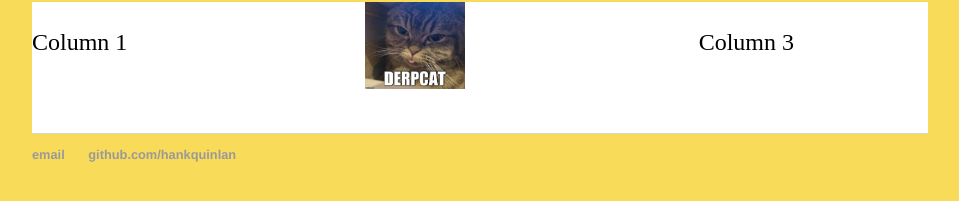
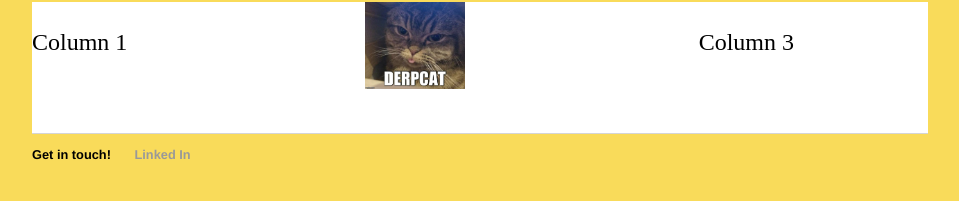
Before and after one commit to sandkinz/sandkinz.github.io, a Jekyll site: the page built from index.html, in a window 1280 px wide. Shown: the part 179-380 px from the top of the page, without its empty margins (160-1119 px from the left). Built offline with Jekyll 4.4.1, drawn with Linux system fonts in a browser that asks for light colours.

Commit message:
Update default.html

```diff
--- a/_layouts/default.html
+++ b/_layouts/default.html
@@ -22,8 +22,8 @@
 			</div><!-- /.container -->
 			<footer>
 	    		<ul>
-	        		<li><a href="mailto:hankquinlanhub@gmail.com">email</a></li>
-	        		<li><a href="https://github.com/hankquinlan">github.com/hankquinlan</a></li>
+				<li>Get in touch!</li>
+				<li><a href="https://www.linkedin.com/in/sandkinz">Linked In</a></li>
 				</ul>
 			</footer>
 		</body>
```
